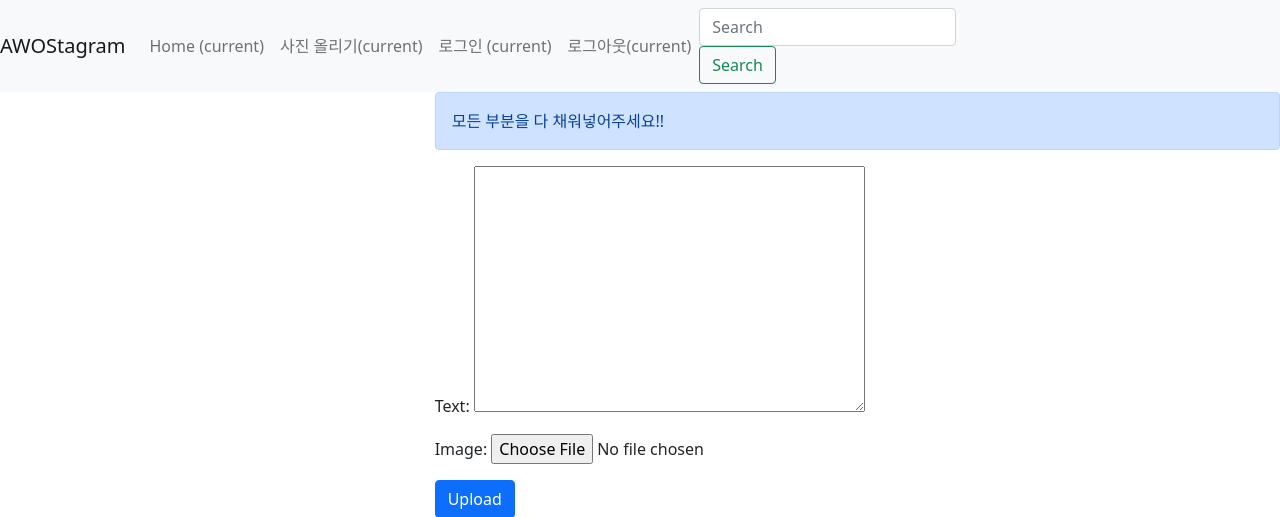
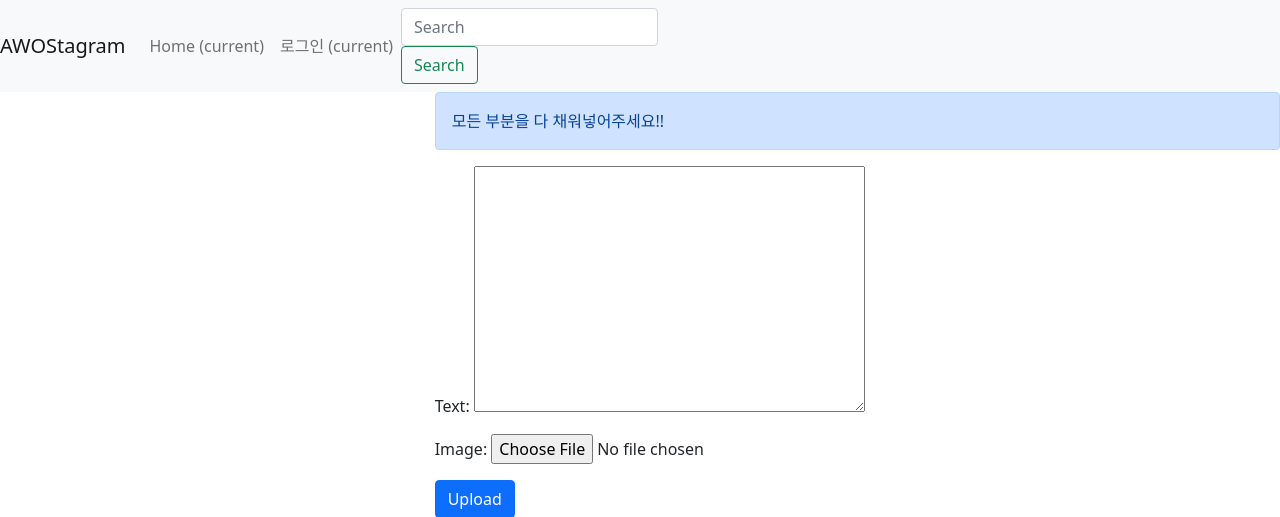
Before and after one commit to A-WOS/lightGram, a Django app: page /create/ in a window 1280 px wide. Shown: the top 517 px of the page. Run offline with Django 3.2, Linux system fonts and the light colour scheme.

Commit message:
로그인이 되어있을 때에만 사진 올리기 기능, 로그아웃 할 수 있도록 함

```diff
--- a/photo/templates/navbar.html
+++ b/photo/templates/navbar.html
@@ -9,18 +9,20 @@
             <li class="nav-item active">
                 <a class="nav-link" href="{% url 'photo:index' %}">Home <span class="sr-only">(current)</span></a>
             </li>
+            {% if user.is_authenticated %}
                 <li class="nav-item">
                     <a class="nav-link" href="{% url 'photo:create' %}">사진 올리기<span class="sr-only">(current)</span></a>
                 </li>
+                <li class="nav-item">
+                    <a class="nav-link" href="{% url 'accounts:logout' %}">로그아웃<span
+                            class="sr-only">(current)</span></a>
+                </li>
+            {% else %}
                 <li class="nav-item active">
                     <a class="nav-link" href="{% url 'accounts:login' %}">로그인 <span class="sr-only">(current)</span></a>
                 </li>
-            <li class="nav-item">
-                <a class="nav-link" href="{% url 'accounts:logout' %}">로그아웃<span class="sr-only">(current)</span></a>
-            </li>
-            {#      <li class="nav-item">#}
-            {#        <a class="nav-link disabled" href="#" tabindex="-1" aria-disabled="true">Disabled</a>#}
-            {#      </li>#}
+
+            {% endif %}
         </ul>
         <form class="form-inline my-2 my-lg-0">
             <input class="form-control mr-sm-2" type="search" placeholder="Search" aria-label="Search">
```
Lines whose indentation alone changed are shown as unchanged.
